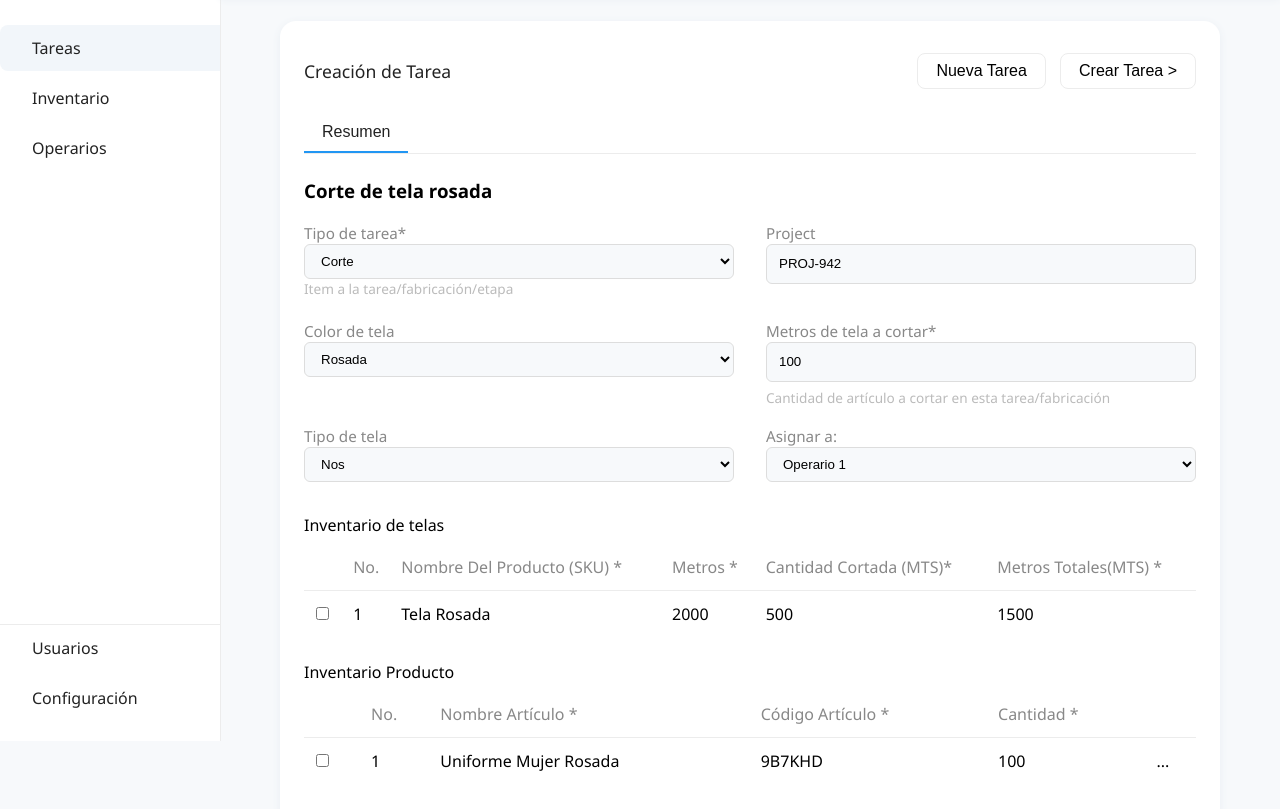
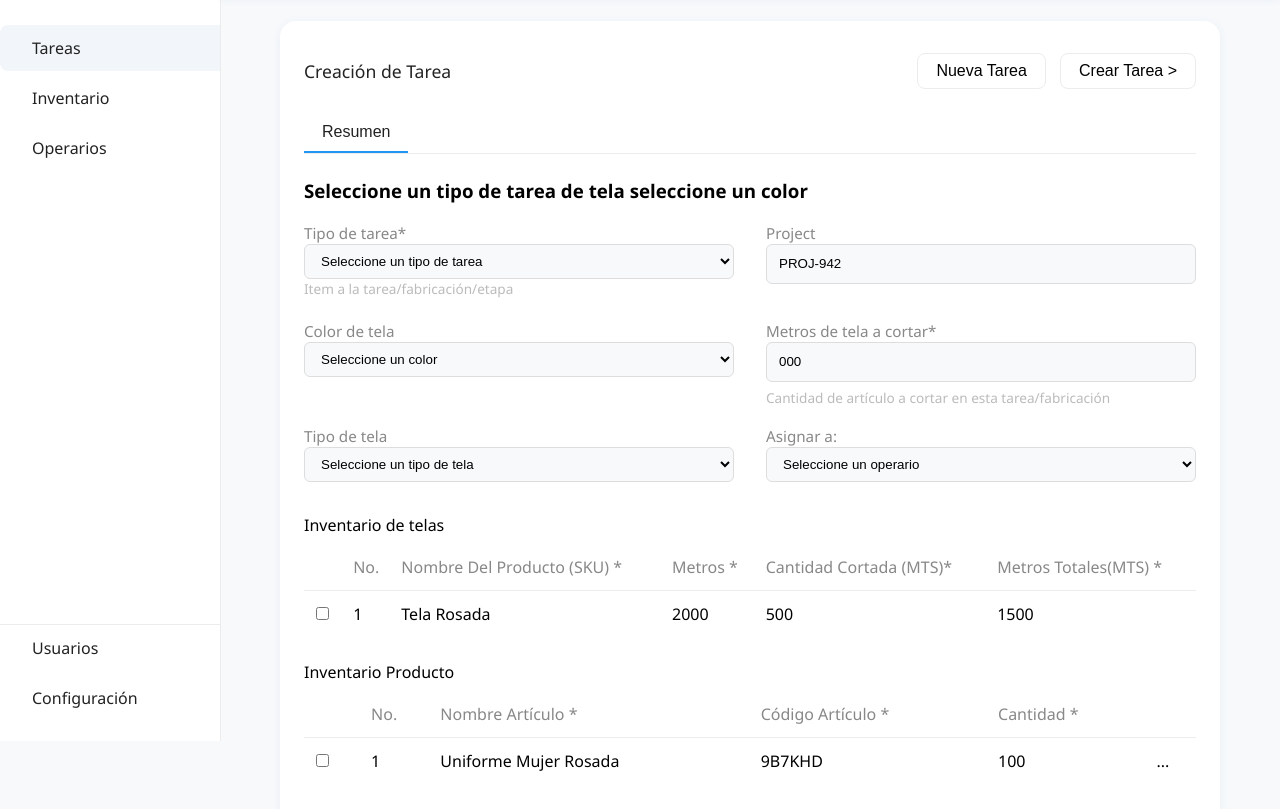
Before and after one commit to amonsalv/telas3bvanilla, a plain HTML site: page creartarea.html in a window 1280 px wide. Shown: the part 59-868 px from the top of the page. Drawn offline with Linux system fonts and the light colour scheme.

```diff
--- a/creartarea.html
+++ b/creartarea.html
@@ -59,6 +59,7 @@
             <div style="flex:1; margin-bottom:18px;">
               <label style="font-size:0.95em; color:#888;" for="tipo-tarea">Tipo de tarea*</label>
               <select id="tipo-tarea" name="tipo-tarea" style="width:100%; padding:8px 12px; border-radius:6px; background:#f7f9fb; border:1px solid #ddd;">
+                <option value="" selected disabled>Seleccione un tipo de tarea</option>
                 <option value="corte">Corte</option>
                 <option value="estampado">Estampado</option>
                 <option value="confeccion">Confección</option>
@@ -75,6 +76,7 @@
             <div style="flex:1; margin-bottom:18px;">
               <label style="font-size:0.95em; color:#888;" for="color-tela">Color de tela</label>
               <select id="color-tela" name="color-tela" style="width:100%; padding:8px 12px; border-radius:6px; background:#f7f9fb; border:1px solid #ddd;">
+                <option value="" selected disabled>Seleccione un color</option>
                 <option value="rosada">Rosada</option>
                 <option value="azul">Azul</option>
                 <option value="verde">Verde</option>
@@ -84,7 +86,7 @@
             </div>
             <div style="flex:1; margin-bottom:18px;">
               <label style="font-size:0.95em; color:#888;" for="metros-corte">Metros de tela a cortar*</label>
-              <input id="metros-corte" name="metros-corte" type="number" min="1" style="width:100%; padding:8px 12px; border-radius:6px; background:#f7f9fb; border:1px solid #ddd; margin-bottom:6px; height:40px; box-sizing:border-box;" value="100" />
+              <input id="metros-corte" name="metros-corte" type="number" min="1" style="width:100%; padding:8px 12px; border-radius:6px; background:#f7f9fb; border:1px solid #ddd; margin-bottom:6px; height:40px; box-sizing:border-box;" value="000" />
               <div style="font-size:0.85em; color:#bbb;">Cantidad de artículo a cortar en esta tarea/fabricación</div>
             </div>
           </div>
@@ -92,7 +94,7 @@
             <div style="flex:1;">
               <label style="font-size:0.95em; color:#888;" for="tipo-tela">Tipo de tela</label>
               <select id="tipo-tela" name="tipo-tela" style="width:100%; padding:8px 12px; border-radius:6px; background:#f7f9fb; border:1px solid #ddd;">
-                <option value="nos">Nos</option>
+                <option value="" selected disabled>Seleccione un tipo de tela</option>
                 <option value="algodon">Algodón</option>
                 <option value="poliester">Poliéster</option>
                 <option value="mezcla">Mezcla</option>
@@ -102,6 +104,7 @@
             <div style="flex:1;">
               <label style="font-size:0.95em; color:#888;" for="asignar-a">Asignar a:</label>
               <select id="asignar-a" name="asignar-a" style="width:100%; padding:8px 12px; border-radius:6px; background:#f7f9fb; border:1px solid #ddd;">
+                <option value="" selected disabled>Seleccione un operario</option>
                 <option value="operario1">Operario 1</option>
                 <option value="operario2">Operario 2</option>
                 <option value="operario3">Operario 3</option>
```
Also changed, not shown: index.html (renamed from tareasadministrador.html).
